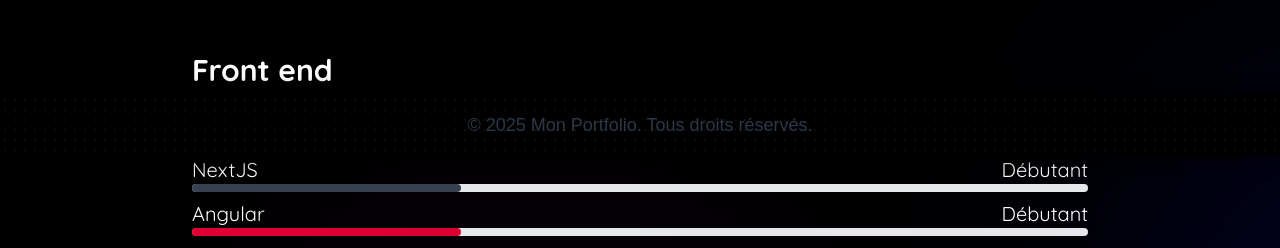
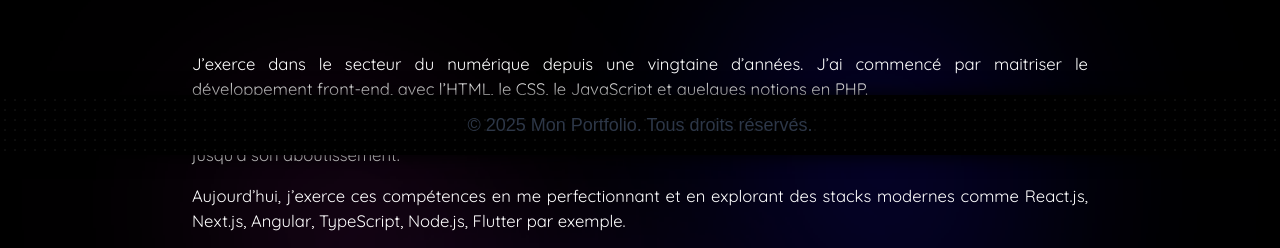
Before and after one commit to YoCode35/my-book, a Next.js app: page /skills in a window 1280 px wide. Shown: the part 645-893 px from the top of the page. Built offline with nearby package versions, Linux system fonts and the light colour scheme.

Commit message:
Update Skills page + remove old Skills page content + New version CV

```diff
--- a/src/app/page.tsx
+++ b/src/app/page.tsx
@@ -229,7 +229,7 @@ export default function Home() {
                 </div>
 
                 {/* Skills Link */}
-                <div
+                {/* <div
                   className=" relative
                               mt-8
                               mr-4 sm:mr-6 md:mr-8 lg:mr-12
@@ -250,14 +250,14 @@ export default function Home() {
                                         group-hover:rounded p-1"
                       >
                         {/* Flèche */}
-                        <svg className="w-5 h-5 colorChart" xmlns="http://www.w3.org/2000/svg" fill="none" viewBox="0 0 24 24" stroke="currentColor">
+                        {/* <svg className="w-5 h-5 colorChart" xmlns="http://www.w3.org/2000/svg" fill="none" viewBox="0 0 24 24" stroke="currentColor">
                           <path strokeLinecap="round" strokeLinejoin="round" strokeWidth="2" d="M19 12H5" />
                           <path strokeLinecap="round" strokeLinejoin="round" strokeWidth="2" d="M12 5l7 7-7 7" />
                         </svg>
                       </span>
                     </span>
                   </a>
-                </div>
+                </div> */}
               </div>
             </div>
           </div>
--- a/src/app/skills/page.tsx
+++ b/src/app/skills/page.tsx
@@ -11,7 +11,8 @@ export default function Skills() {
         <div
             className=" bg-cover
                         bg-no-repeat
-                        bg-[url('/img/colored_spots.png')]"
+                        bg-[url('/img/colored_spots.png')]
+                        pb-24"
         >
 
             {/* SEPARATOR */}
@@ -26,7 +27,25 @@ export default function Skills() {
 
             <h2 id="skills" className="title-page">Skills</h2>
 
-            <div className="px-4 sm:px-8 md:px-16
+            <div className="px-4
+                            sm:px-8 md:px-16 2xl:px-0
+                            max-w-screen-lg 2xl:max-w-screen-xl 3xl:max-w-screen-2xl 4xl:max-w-screen-3xl
+                            mx-auto"
+            >
+                <p className="paragraph-custom mt-4">
+                    J’exerce dans le secteur du numérique depuis une vingtaine d’années. J’ai commencé par maitriser le développement front-end, avec l’HTML, le CSS, le JavaScript et quelques notions en PHP.
+                </p>
+                <p className="paragraph-custom mt-4">
+                    Ma montée en compétences en back-end me permet aujourd’hui de Développer une application from scratch jusqu’à son aboutissement.
+                </p>
+                <p className="paragraph-custom mt-4">
+                    Aujourd’hui, j’exerce ces compétences en me perfectionnant et en explorant des stacks modernes comme React.js, Next.js, Angular, TypeScript, Node.js, Flutter par exemple.
+                </p>
+                <p className="paragraph-custom mt-4">
+                    Prochainement, je prévois le déploiement de mon application www.mytodolist.tech sur les Stores d’Apple et d’Androïd.
+                    J'aimerais aussi assimiler le Framework Nest (NestJS) permettant de créer des applications côté serveur.
+                </p>
+                {/* <div className="px-4 sm:px-8 md:px-16
                             max-w-screen-lg
                             mx-auto"
             >
@@ -293,6 +312,7 @@ export default function Skills() {
                     </div>
 
                 </div>
+            </div> */}
             </div>
         </div>
     );
```
Also changed, not shown: 1 other file (tests, documents, lock files or other folders).
